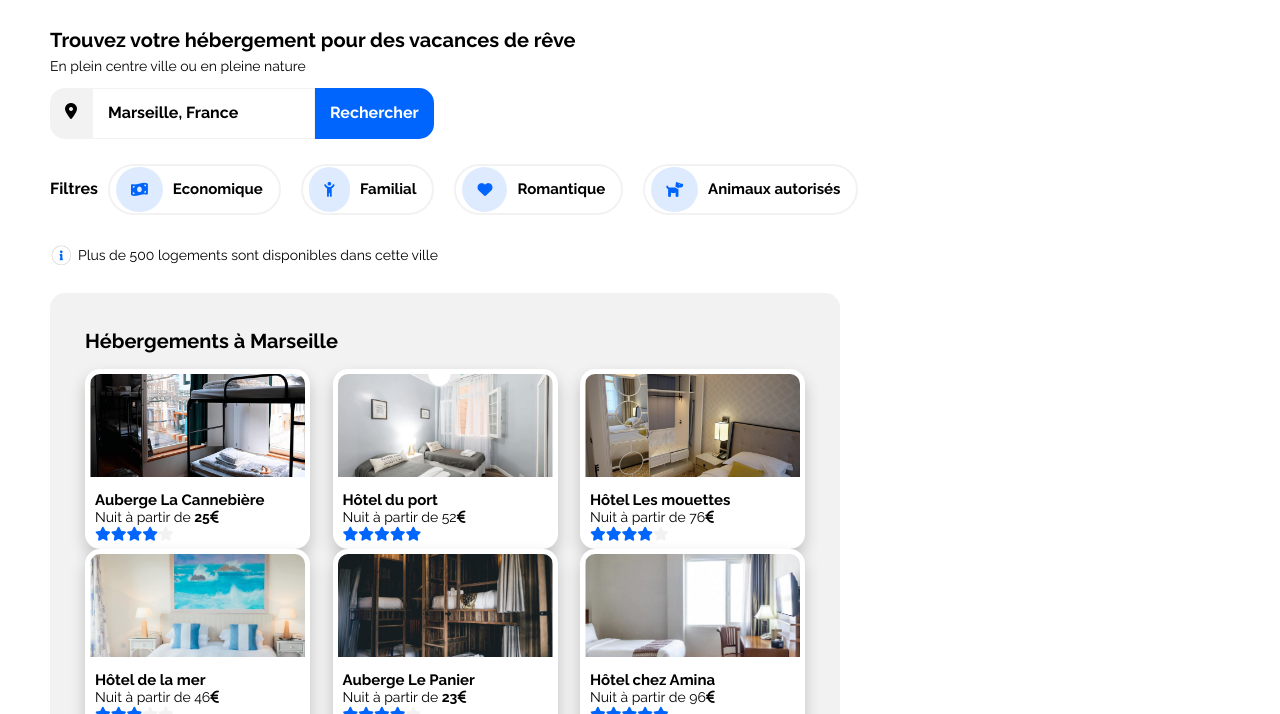
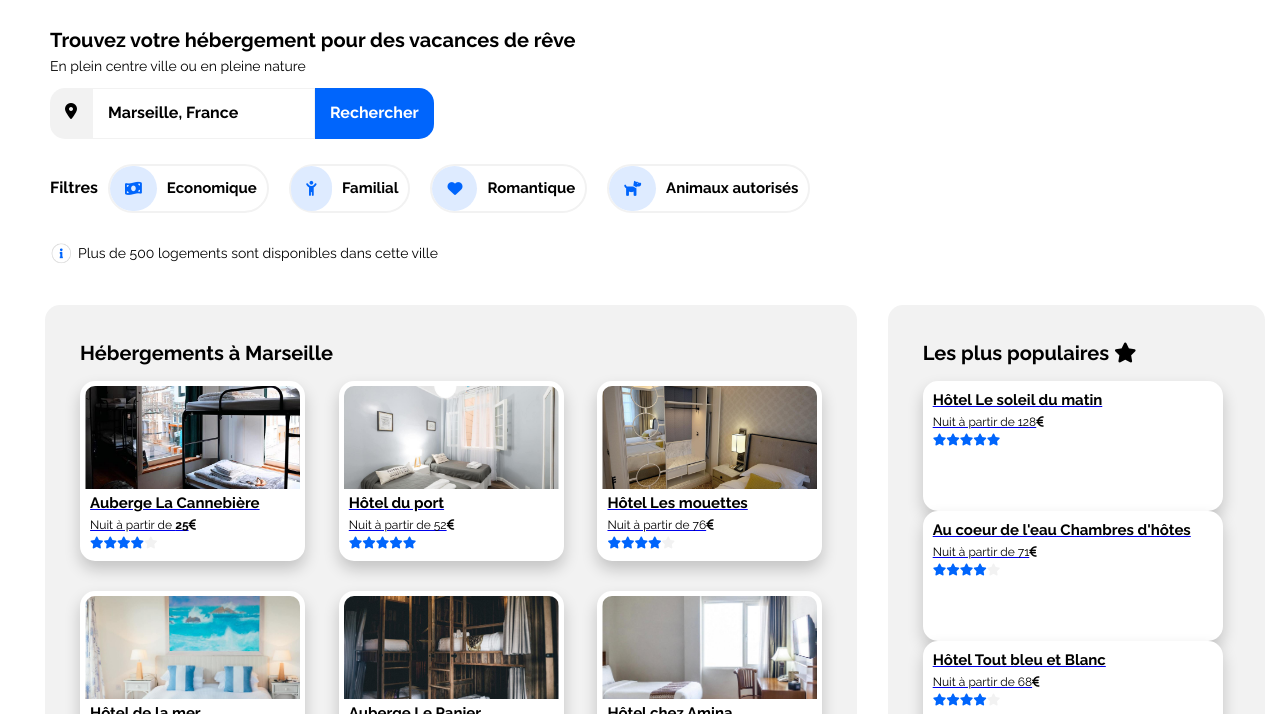
Before and after one commit to SarahPaolicelli/Booki, a plain HTML site: page index.html in a window 1280 px wide. Shown: the part 86-800 px from the top of the page. Drawn offline with Linux system fonts and the light colour scheme.

Commit message:
les plus pop

```diff
--- a/css/stylesheet.css
+++ b/css/stylesheet.css
@@ -1,8 +1,11 @@
 /*general*/
     body{
     font-family: "Raleway",sans-serif;
+    margin-top: 40px;
+    }
+    .entete, header{
     margin-left: 50px;
-    margin-top: 40px;
+
     }
     h1{
     font-size: 20px;
@@ -13,7 +16,8 @@
     }
     h3{
         font-size: 15px;
-        margin-bottom: 0px;
+        margin-bottom: 5px;
+        margin-top: 6px;
     }
     p{
     margin-top: 6px;
@@ -31,6 +35,12 @@
     justify-content: space-between;
     align-items: baseline;
     }
+    .lienav:hover{
+        border-top: 2px solid #0065FC ;
+        color:#0065FC;
+        padding-top: 50px;
+
+    }
     .menu{
     display: flex;
     list-style: none;
@@ -41,11 +51,6 @@
     color: black;
     margin-right: 50px;
 
-    }
-    .lienav:hover{
-    border-top: 2px solid #0065FC ;
-    color:#0065FC;
-    padding-top: 50px;
     }
 
 /*barre de recherche*/
@@ -106,6 +111,7 @@
     background-color: white;
     cursor: pointer;
     margin:10px;
+    padding: 0;
     }
     .buttonfiltre:hover{
         background-color:#0065FC;
@@ -128,13 +134,31 @@
     top:7px;
     }
 
-/*Section Hébergements à Marseille */
-    section{
+/*Article Hébergements à Marseille */
+    article, aside{
     background-color: #F2F2F2;
     border-radius: 15px;
     padding: 20px 35px 20px 35px;
     margin-top: 30px;
-    width:720px;
+    }
+
+    article{
+    margin-left: 30px;
+    width: 58%;
+    height:530px;
+    }
+
+    aside{
+        width:24%;
+    }
+
+/*Section*/
+
+    section{
+    display:flex;
+    justify-content:space-around;
+    flex-direction: row;
+
     }
 
 /*Card Hébergements à Marseille*/
@@ -143,7 +167,9 @@
         display: flex;
         flex-wrap: wrap;
         justify-content: space-between;
-        align-content: space-around;
+        align-content: space-between;
+        height: 390px;
+        padding-bottom: 40px;
     }
     .card{
     width: 215px;
@@ -165,16 +191,23 @@
     top:50%;
     left:50%;
     transform: translate(-50%, -50%);
+    object-fit: cover;
     }
     .card:hover {
     background-color:darkgoldenrod;
     }
     .card-body{
     margin-left: 5px;
+    text-decoration: none;
+    color: black;
+    display: flex;
+    flex-direction: column;
+    align-content: space-between;
     }
     .card-body p{
-    margin-top: 0px;
-    margin-bottom: 0px;
+    font-size:12px;
+    margin-top: 2px;
+    margin-bottom: 2px;
     }
     .star{
     color: #0065FC;
@@ -183,6 +216,27 @@
     color: #F2F2F2;
     }
 
+/*Card Les plus populaires*/
+
+.lescartspop{
+    display:flex;
+    flex-direction: column;
+    align-content:space-around;
+    }
+.cardpop{
+    display:flex;
+    flex-direction: row;
+    width: 290px;
+    height:120px;
+    background-color: white;
+    overflow: hidden;
+    Border: solid 5px white;
+    border-radius: 15px;
+    box-shadow: 0 8px 16px 0 rgba(0,0,0,0.2);
+    }
+.cardpop:hover {
+    background-color:darkgoldenrod;
+    }
 
 
 /* media queries */
--- a/index.html
+++ b/index.html
@@ -22,6 +22,7 @@
             </nav>
         </header>
         <main>
+        <div class="entete">
             <h1>Trouvez votre hébergement pour des vacances de rêve</h1>
             <p>En plein centre ville ou en pleine nature</p>
             <div class="barrederecherche">
@@ -54,10 +55,12 @@
                 </span>
             </p>
             <p><img src="./assets/I.png" alt="info" class="iconeinfo"> Plus de 500 logements sont disponibles dans cette ville</p>
+        </div>
             <section>
+                <article>
                 <div id="heberg"><h2>Hébergements à Marseille<h2></div>
                 <div class="lescards">
-                    <div class="card">
+                    <a href="#"><div class="card">
                             <div class="card-img">
                                 <img src="./assets/marcus-loke-WQJvWU_HZFo-unsplash.jpg" alt="La Cannebière">
                             </div>
@@ -67,7 +70,8 @@
                                 <p><i class="star fa-solid fa-star"></i><i class="star fa-solid fa-star"></i><i class="star fa-solid fa-star"></i><i class="star fa-solid fa-star"></i><i class="nul fa-solid fa-star"></i></p>
                             </div>
                     </div>
-                    <div class="card">
+                    </a>
+                    <a href="#"><div class="card">
                         <div class="card-img">
                             <img src="./assets/port.jpg" alt="Le port">
                         </div>
@@ -76,8 +80,8 @@
                             <p>Nuit à partir de 52<i class="fa-solid fa-euro-sign"></i></p>
                             <p><i class="star fa-solid fa-star"></i><i class="star fa-solid fa-star"></i><i class="star fa-solid fa-star"></i><i class="star fa-solid fa-star"></i><i class="star fa-solid fa-star"></i></p>
                         </div>
-                    </div>
-                    <div class="card">
+                    </div></a>
+                    <a href="#"><div class="card">
                         <div class="card-img">
                             <img src="./assets/mouette.jpg" alt="Les mouettes">
                         </div>
@@ -87,7 +91,8 @@
                             <p><i class="star fa-solid fa-star"></i><i class="star fa-solid fa-star"></i><i class="star fa-solid fa-star"></i><i class="star fa-solid fa-star"></i><i class="nul fa-solid fa-star"></i></p>
                         </div>
                     </div>
-                    <div class="card">
+                    </a>
+                    <a href="#"><div class="card">
                         <div class="card-img">
                             <img src="./assets/mer.jpg" alt="La mer">
                         </div>
@@ -97,7 +102,8 @@
                             <p><i class="star fa-solid fa-star"></i><i class="star fa-solid fa-star"></i><i class="star fa-solid fa-star"></i><i class="nul fa-solid fa-star"></i><i class="nul fa-solid fa-star"></i></p>
                         </div>
                     </div>
-                    <div class="card">
+                    </a>
+                    <a href="#"><div class="card">
                         <div class="card-img">
                             <img src="./assets/panier.jpg" alt="Le panier">
                         </div>
@@ -107,7 +113,8 @@
                             <p><i class="star fa-solid fa-star"></i><i class="star fa-solid fa-star"></i><i class="star fa-solid fa-star"></i><i class="star fa-solid fa-star"></i><i class="nul fa-solid fa-star"></i></p>
                         </div>
                     </div>
-                    <div class="card">
+                    </a>
+                    <a href="#"><div class="card">
                         <div class="card-img">
                             <img src="./assets/amina.jpg" alt="Chez Amina">
                         </div>
@@ -117,9 +124,53 @@
                             <p><i class="star fa-solid fa-star"></i><i class="star fa-solid fa-star"></i><i class="star fa-solid fa-star"></i><i class="star fa-solid fa-star"></i><i class="star fa-solid fa-star"></i></p>
                         </div>
                     </div>
+                    </a>
                 </div>
+                <div class="titre">Afficher plus</div>
+                </article>
+                <aside>
+                    <div class="lespop"><h2>Les plus populaires <i class="fa-solid fa-star"></i><h2></div>
+                    <div class="lescardspop">
+                        <a href="#"><div class="cardpop">
+                            <div class="card-img">
+                                <img src="./assets/soleil.jpg" alt="Le soleil">
+                            </div>
+                            <div class="card-body">
+                                <h3>Hôtel Le soleil du matin</h3>
+                                <p>Nuit à partir de 128<i class="fa-solid fa-euro-sign"></i></p>
+                                <p><i class="star fa-solid fa-star"></i><i class="star fa-solid fa-star"></i><i class="star fa-solid fa-star"></i><i class="star fa-solid fa-star"></i><i class="star fa-solid fa-star"></i></p>
+                            </div>
+                        </div>
+                        </a>
+                    </div>
+                    <div class="lescardspop">
+                        <a href="#"><div class="cardpop">
+                            <div class="card-img">
+                                <img src="./assets/leau.jpg" alt="Au coeur de l'eau">
+                            </div>
+                            <div class="card-body">
+                                <h3>Au coeur de l'eau Chambres d'hôtes</h3>
+                                <p>Nuit à partir de 71<i class="fa-solid fa-euro-sign"></i></p>
+                                <p><i class="star fa-solid fa-star"></i><i class="star fa-solid fa-star"></i><i class="star fa-solid fa-star"></i><i class="star fa-solid fa-star"></i><i class="nul fa-solid fa-star"></i></p>
+                            </div>
+                        </div>
+                        </a>
+                    </div>
+                    <div class="lescardspop">
+                        <a href="#"><div class="cardpop">
+                            <div class="card-img">
+                                <img src="./assets/bleu.jpg" alt="Bleu et blanc">
+                            </div>
+                            <div class="card-body">
+                                <h3>Hôtel Tout bleu et Blanc</h3>
+                                <p>Nuit à partir de 68<i class="fa-solid fa-euro-sign"></i></p>
+                                <p><i class="star fa-solid fa-star"></i><i class="star fa-solid fa-star"></i><i class="star fa-solid fa-star"></i><i class="star fa-solid fa-star"></i><i class="nul fa-solid fa-star"></i></p>
+                            </div>
+                        </div>
+                        </a>
+                    </div>
+                </aside>
             </section>
-
         </main>
     </body>
 </html>
```
Also changed, not shown: 1 other file. Lines whose indentation alone changed are shown as unchanged.
